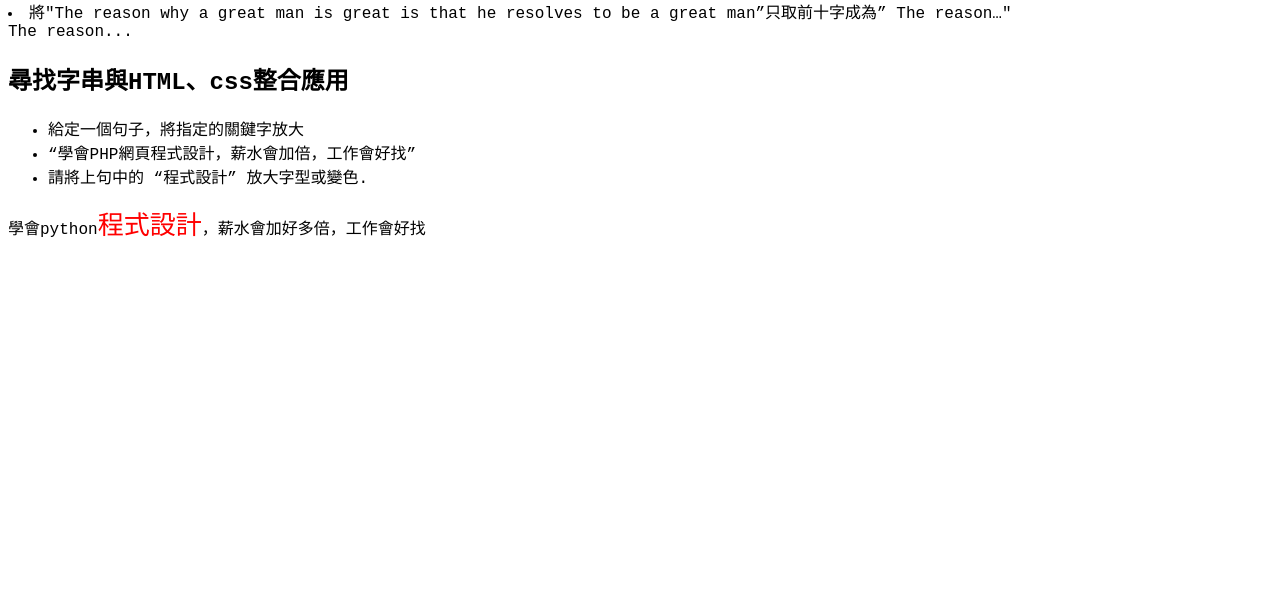
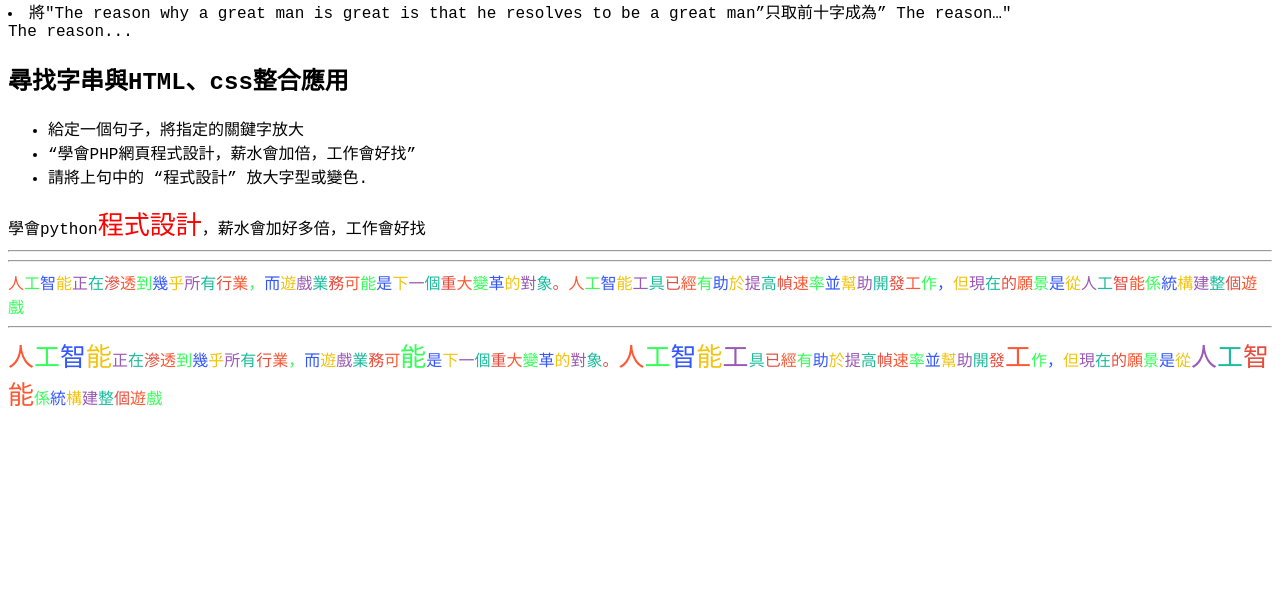
Before and after one commit to mackliu/11402-PHP-Basic, a PHP site: page /ch6_strings.php in a window 1280 px wide. Shown: the part 718-1323 px from the top of the page. Before the commit the page ends 955 px from the top, so only its background shows below. Run offline with PHP 8.4, Linux system fonts and the light colour scheme.

Commit message:
字串函式綜合應用

```diff
--- a/ch6_strings.php
+++ b/ch6_strings.php
@@ -90,6 +90,48 @@ $target=str_replace($keyword,$change,$str);
 echo $target;
 
 ?>
+<hr>
+<?php
+$str="人工智能正在滲透到幾乎所有行業，而遊戲業務可能是下一個重大變革的對象。人工智能工具已經有助於提高幀速率並幫助開發工作，但現在的願景是從人工智能係統構建整個遊戲";
+$keyword="人工智能";
+$colors = [
+    '#FF5733', // 橘紅色
+    '#33FF57', // 草綠色
+    '#3357FF', // 深藍色
+    '#F1C40F', // 金黃色
+    '#9B59B6', // 紫色
+    '#1ABC9C', // 青綠色
+    '#E74C3C'  // 紅色
+];
+$change="<span style='font-size:26px;color:red'>{$keyword}</span>";
+
+echo "<hr>";
+for($i=0;$i<mb_strlen($str);$i++){
+
+    $color=$colors[$i%7];
+    $word=mb_substr($str,$i,1);
+
+    echo "<span style='color:{$color}'>$word</span>";
+}
+echo "<hr>";
+for($i=0;$i<mb_strlen($str);$i++){
+
+    $color=$colors[$i%7];
+    $word=mb_substr($str,$i,1);
+
+    if(is_int(strpos($keyword,$word))){
+
+        echo "<span style='color:{$color};font-size:26px'>$word</span>";
+    }else{
+
+        echo "<span style='color:{$color}'>$word</span>";
+    }
+
+}
+
+
+
+?>
 
 <p>&nbsp;</p>
 <p>&nbsp;</p>
```
